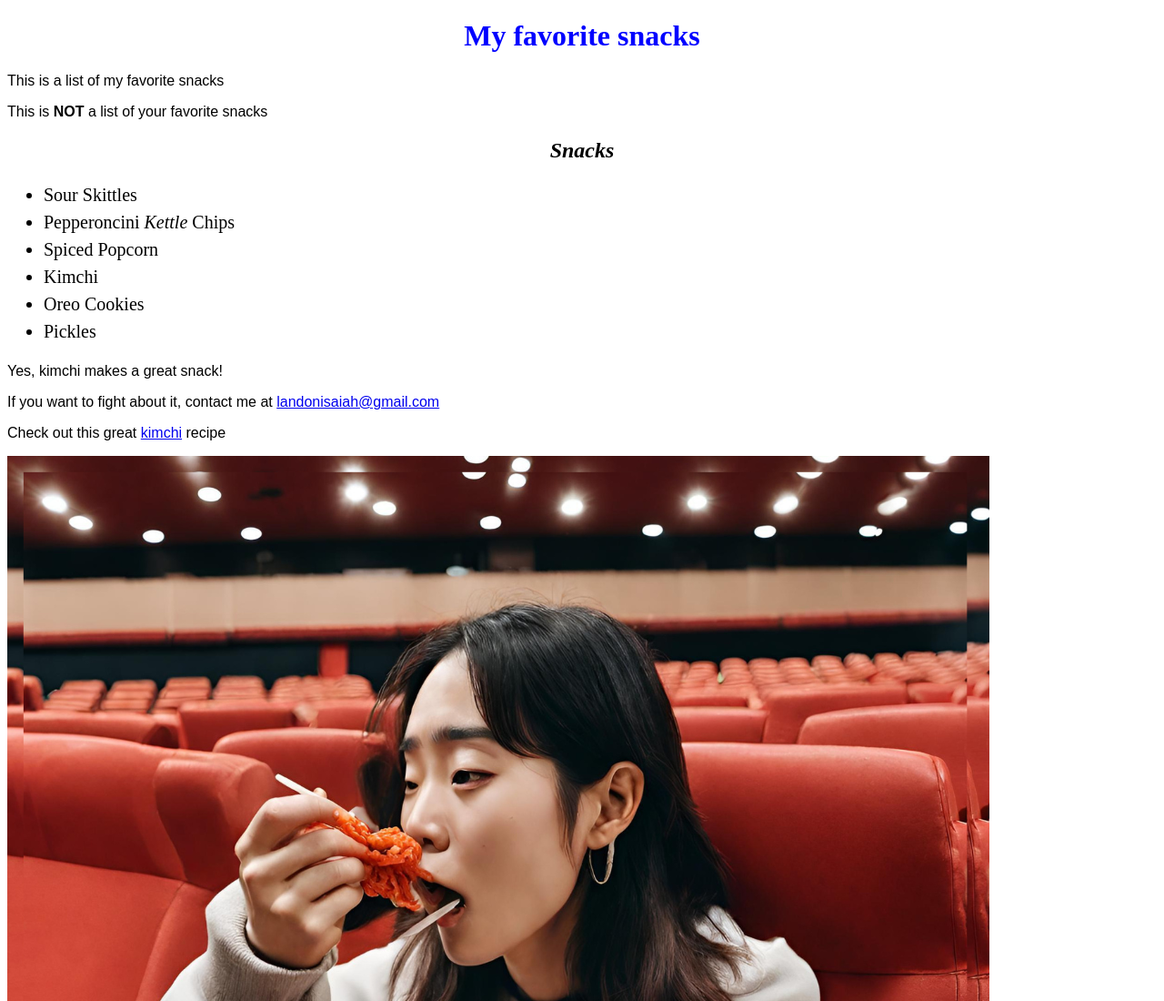
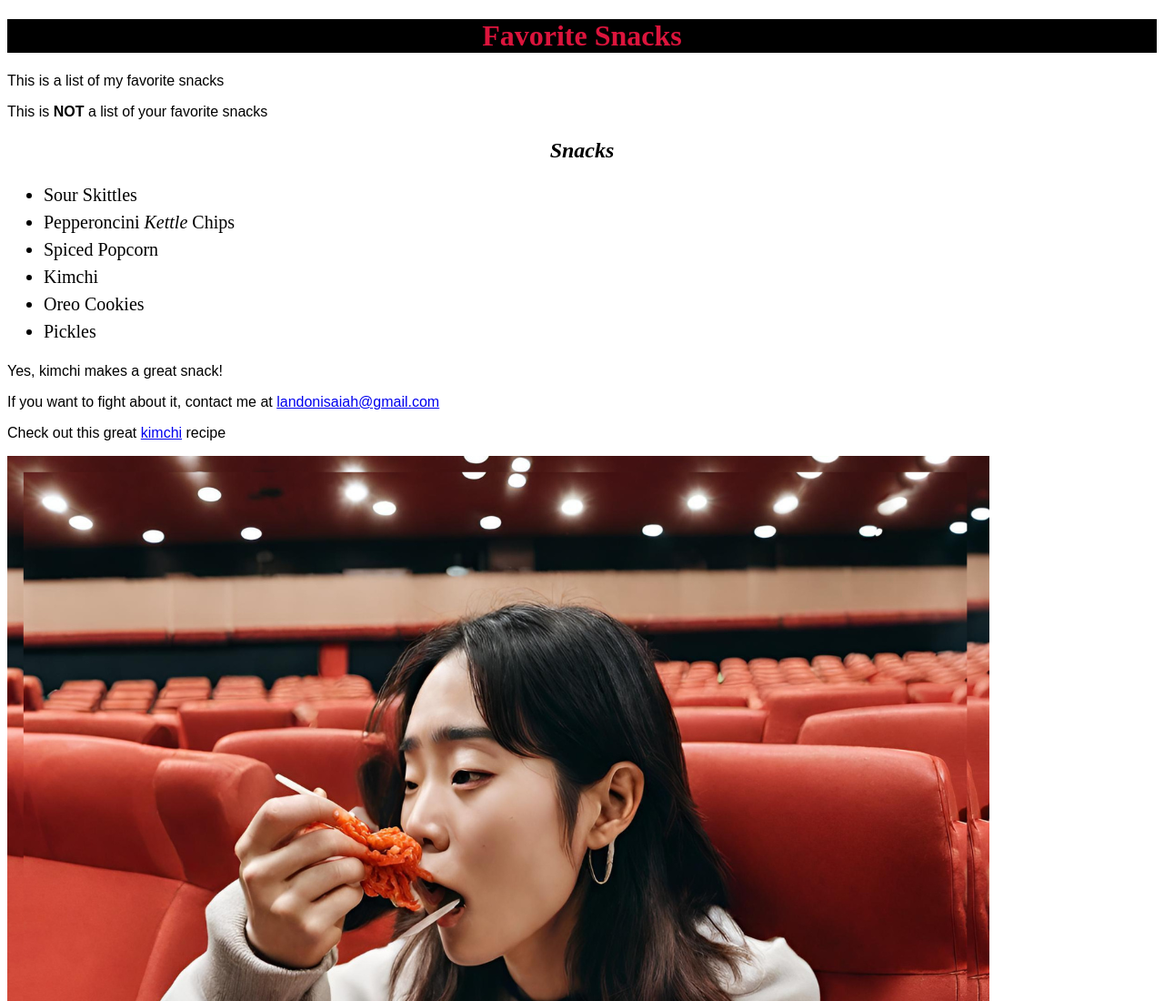
Before and after one commit to SquidIcarus/Snacks, a plain HTML site: page index.html in a window 1280 px wide. Shown: the top 1100 px of the page at 91% size. Drawn offline with Linux system fonts and the light colour scheme.

Commit message:
add simple inline style, moving on to class attributes

```diff
--- a/css/styles.css
+++ b/css/styles.css
@@ -1,6 +1,11 @@
 h1 {
-    color: blue;
+    color: crimson;
+    background-color: black;
     text-align: center;
+}
+
+.box {
+    color: green;
 }
 
 h2 {
--- a/index.html
+++ b/index.html
@@ -7,7 +7,7 @@
 </head>
 
 <body>
-    <h1>My favorite snacks</h1>
+    <h1>Favorite Snacks</h1>
 
     <div>
         <p>This is a list of my favorite snacks</p>
```
